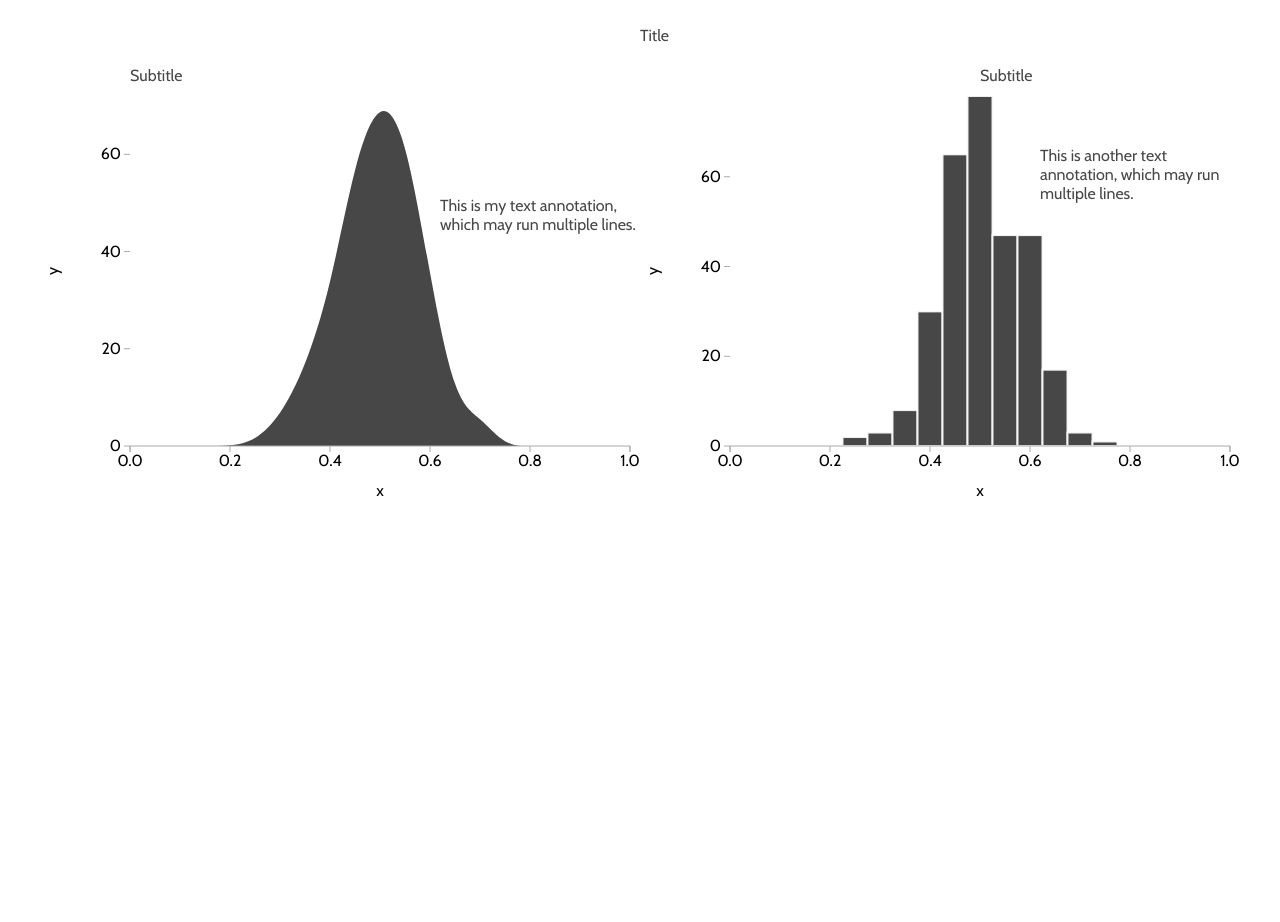
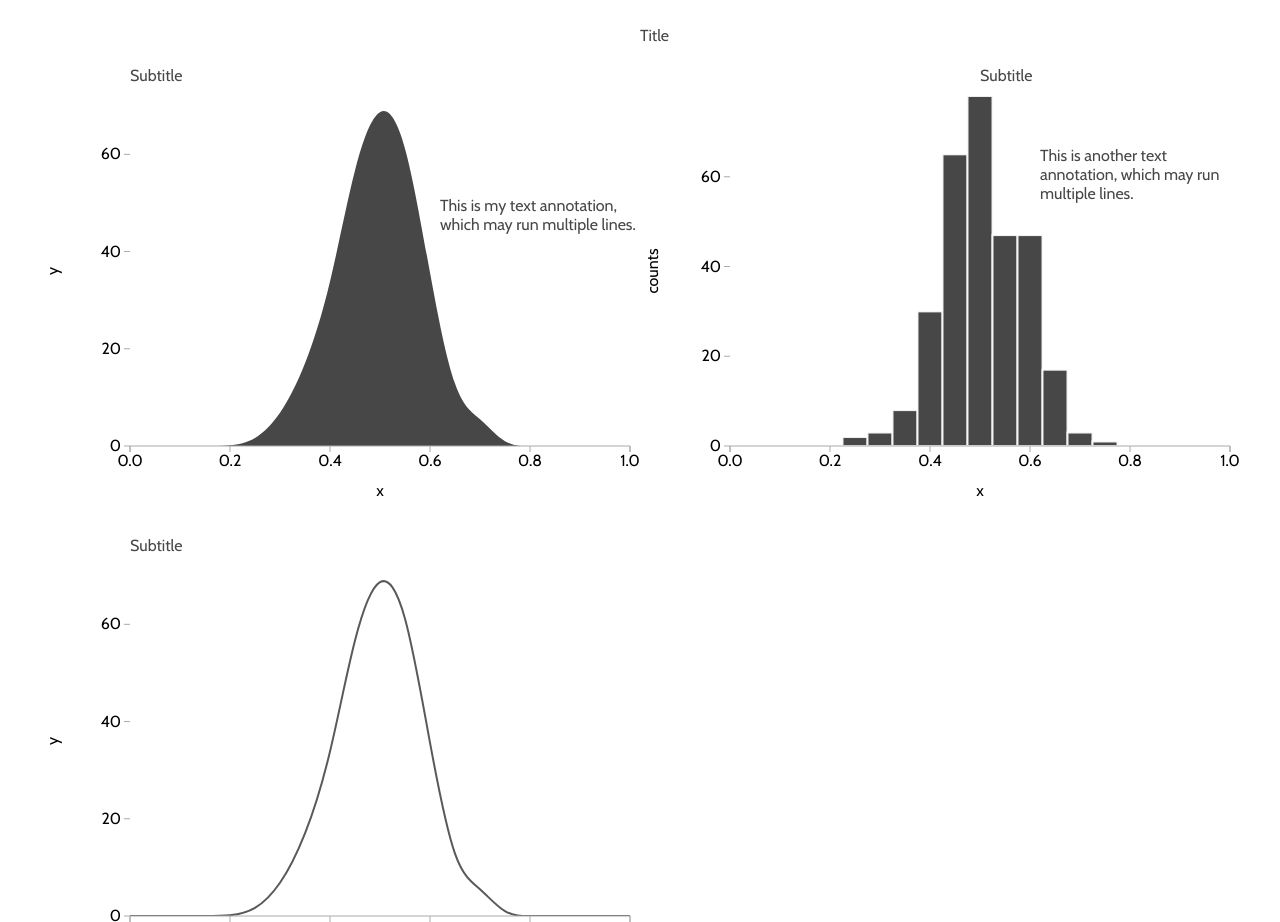
Before and after one commit to figure-io/figure.io, a plain HTML site: page examples/figure/index.html in a window 1280 px wide. Shown: the top 922 px of the page. Drawn offline with nearby package versions, Linux system fonts and the light colour scheme.

Commit message:
Added line marks. Updated demo.

```diff
--- /dev/null
+++ b/examples/figure/data/line.data.json
@@ -0,0 +1 @@
+[[[0,0],[0.05,0],[0.1,0],[0.15000000000000002,0],[0.2,0],[0.25,1],[0.30000000000000004,6],[0.35000000000000003,16],[0.4,32],[0.45,59],[0.5,72],[0.55,65],[0.6000000000000001,35],[0.65,9],[0.7000000000000001,6],[0.75,0],[0.8,0],[0.8500000000000001,0],[0.9,0],[0.9500000000000001,0],[1,0]]]
--- a/examples/figure/js/script.js
+++ b/examples/figure/js/script.js
@@ -4,16 +4,12 @@
 	'use strict';
 
 	var _selection,
+		width = 500,
+		height = 350,
 		figure,
 		canvas,
-		graph,
-		axes,
-		data,
-		area,
-		histogram,
 		annotations,
-		title,
-		text;
+		title;
 
 	// [0] Select the element to which to append the figure:
 	_selection = document.querySelector( '.main' );
@@ -27,7 +23,7 @@
 	// [2] Instantiate a new canvas generator and configure:
 	canvas = xfig.canvas( figure )
 		.width( 1200 )
-		.height( 1000 );
+		.height( 10000 );
 
 	// Create the canvas:
 	canvas.create();
@@ -48,13 +44,30 @@
 	// Create the title element:
 	title.create( 'Title' );
 
-	// [4] Instantiate a new graph generator and configure:
+	// [4] Area chart:
+	Area( canvas, width, height, 90, 80 );
+
+	// [5] Histogram chart:
+	Histogram( canvas, width, height, 690, 80 );
+
+	// [6] Line chart:
+	Line( canvas, width, height, 90, 550 );
+
+
+
+	// CHARTS //
+
+	function Area( canvas, width, height, left, top ) {
+
+		var graph, axes, data, area, annotations, title, text;
+
+		// [1] Instantiate a new graph generator and configure:
 		graph = xfig.graph( canvas )
-		.width( 500 )
-		.height( 350 )
+			.width( width )
+			.height( height )
 			.position({
-			'left': 90,
-			'top': 80
+				'left': left,
+				'top': top
 			})
 			.xMin( 0 )
 			.xMax( 1 )
@@ -66,7 +79,7 @@
 		// Get data:
 		d3.json( 'data/area.data.json', function ( error, json ) {
 
-		// [5] Instantiate a new data generator and configure:
+			// [2] Instantiate a new data generator and configure:
 			data = xfig.data( json )
 				.x( function ( d ) { return d[ 0 ]; } )
 				.y( function ( d ) { return d[ 1 ]; } );
@@ -80,7 +93,7 @@
 					return d[ 1 ];
 				}));
 
-		// [6] Instantiate a new area generator and configure:
+			// [3] Instantiate a new area generator and configure:
 			area = xfig.area( graph )
 				.interpolation( 'basis' )
 				.labels( [ 'data 0' ] );
@@ -88,19 +101,19 @@
 			// Create the area:
 			area.create();
 
-		// [7] Instantiate a new axes generator and configure:
+			// [4] Instantiate a new axes generator and configure:
 			axes = xfig.axes( graph );
 
 			// Create the axes:
 			axes.create();
 
-		// [8] Instantiate a new annotations generator and configure, but this time do so for a graph element:
+			// [5] Instantiate a new annotations generator and configure, but this time do so for a graph element:
 			annotations = xfig.annotations( graph );
 
 			// Create the annotations element:
 			annotations.create();
 
-		// [8.1] Instantiate a new title instance and configure:
+			// [5.1] Instantiate a new title instance and configure:
 			title = annotations.title()
 				.top( -30 )
 				.left( 0 );
@@ -108,7 +121,7 @@
 			// Add a (sub)title:
 			title.create( 'Subtitle' );
 
-		// [8.2] Instantiate a new text instance and configure:
+			// [5.2] Instantiate a new text instance and configure:
 			text = annotations.text()
 				.width( 200 )
 				.height( 100 )
@@ -120,20 +133,87 @@
 
 		});
 
-	// Repeat the above for another dataset:
-	another_graph();
+	} // end FUNCTION area()
 
-	function another_graph() {
+	function Line( canvas, width, height, left, top ) {
+
+		var graph, axes, data, line, annotations, title;
+
+		// [1] Instantiate a new graph generator and configure:
+		graph = xfig.graph( canvas )
+			.width( width )
+			.height( height )
+			.position({
+				'left': left,
+				'top': top
+			})
+			.xMin( 0 )
+			.xMax( 1 )
+			.yMin( 0 );
+
+		// Create the graph:
+		graph.create();
+
+		// Get data:
+		d3.json( 'data/line.data.json', function ( error, json ) {
+
+			// [2] Instantiate a new data generator and configure:
+			data = xfig.data( json )
+				.x( function ( d ) { return d[ 0 ]; } )
+				.y( function ( d ) { return d[ 1 ]; } );
+
+			// Transform the data:
+			data.transform( 2 );
+
+			// Bind the data instance to the graph:
+			graph.data( data )
+				.yMax( data.max( data.data(), function ( d ) {
+					return d[ 1 ];
+				}));
+
+			// [3] Instantiate a new line generator and configure:
+			line = xfig.line( graph )
+				.interpolation( 'basis' )
+				.labels( [ 'data 0' ] );
+
+			// Create the line:
+			line.create();
+
+			// [4] Instantiate a new axes generator and configure:
+			axes = xfig.axes( graph );
+
+			// Create the axes:
+			axes.create();
+
+			// [5] Instantiate a new annotations generator and configure:
+			annotations = xfig.annotations( graph );
+
+			// Create the annotations element:
+			annotations.create();
+
+			// [5.1] Instantiate a new title instance and configure:
+			title = annotations.title()
+				.top( -30 )
+				.left( 0 );
+
+			// Add a (sub)title:
+			title.create( 'Subtitle' );
+
+		});
+
+	} // end FUNCTION line()
+
+	function Histogram( canvas, width, height, left, top ) {
 
 		var graph, data, histogram, edges, axes, annotations, title, text;
 
-		// [9] Instantiate a new graph generator and configure:
+		// [1] Instantiate a new graph generator and configure:
 		graph = xfig.graph( canvas )
-			.width( 500 )
-			.height( 350 )
+			.width( width )
+			.height( height )
 			.position({
-				'left': 690,
-				'top': 80
+				'left': left,
+				'top': top
 			})
 			.xMin( 0 )
 			.xMax( 1 )
@@ -145,7 +225,7 @@
 		// Get data:
 		d3.json( 'data/histogram.data.json', function ( error, json ) {
 
-			// [10] Instantiate a new data generator and configure:
+			// [2] Instantiate a new data generator and configure:
 			data = xfig.data( json )
 				.x( function ( d ) { return d[ 0 ]; } )
 				.y( function ( d ) { return d[ 1 ]; } );
@@ -163,26 +243,27 @@
 					return d[ 1 ];
 				}));
 
-			// [11] Instantiate a new histogram generator and configure:
+			// [3] Instantiate a new histogram generator and configure:
 			histogram = xfig.histogram( graph )
 				.labels( [ 'data 0' ] );
 
 			// Create the histogram:
 			histogram.create();
 
-			// [12] Instantiate a new axes generator and configure:
-			axes = xfig.axes( graph );
+			// [4] Instantiate a new axes generator and configure:
+			axes = xfig.axes( graph )
+				.yLabel( 'counts' );
 
 			// Create the axes:
 			axes.create();
 
-			// [13] Instantiate a new annotations generator and configure, but this time do so for a graph element:
+			// [5] Instantiate a new annotations generator and configure:
 			annotations = xfig.annotations( graph );
 
 			// Create the annotations element:
 			annotations.create();
 
-			// [13.1] Instantiate a new title instance and configure:
+			// [5.1] Instantiate a new title instance and configure:
 			title = annotations.title()
 				.top( -30 )
 				.left( 250 );
@@ -190,7 +271,7 @@
 			// Add a (sub)title:
 			title.create( 'Subtitle' );
 
-			// [13.2] Instantiate a new text instance and configure:
+			// [5.2] Instantiate a new text instance and configure:
 			text = annotations.text()
 				.width( 200 )
 				.height( 100 )
@@ -201,6 +282,7 @@
 			text.create( 'This is another text annotation, which may run multiple lines.' );
 
 		});
-	}
+
+	} // end FUNCTION Histogram()
 
 })();
--- /dev/null
+++ b/src/marks/line.js
@@ -0,0 +1,271 @@
+/**
+*
+*	MARKS: line
+*
+*
+*
+*	DESCRIPTION:
+*		-
+*
+*
+*	API:
+*		-
+*
+*
+*	NOTES:
+*		[1]
+*
+*
+*	TODO:
+*		[1]
+*
+*
+*	HISTORY:
+*		- 2014/04/17: Created. [AReines].
+*
+*
+*	DEPENDENCIES:
+*		[1] d3.js
+*		[2] validate.js
+*
+*
+*	LICENSE:
+*		MIT. http://opensource.org/licenses/MIT
+*
+*	Copyright (c) 2014. Athan Reines.
+*
+*
+*	AUTHOR:
+*		Athan Reines. athan@nodeprime.com. 2014
+*
+*
+*/
+
+// Line //
+
+/**
+* FUNCTION: Line( graph )
+*	Line constructor. Creates a new line instance.
+*
+* @param {object} graph - parent graph instance
+* @returns {object} line instance
+*/
+var Line = function( graph ) {
+
+	// INSTANCE ATTRIBUTES //
+
+	this._parent = graph;
+	this._root = undefined;
+	this._children = {};
+	this._config = {
+		"type": "line",
+		"interpolation": {
+			"mode": "linear",
+			"tension": 0.7
+		},
+		"labels": []
+	};
+
+	// DATA //
+
+	this._data = graph._data;
+
+	// TRANSFORMS //
+
+	this._transforms = {
+		'x': function X( d ) {
+			return graph._xScale( d[ 0 ] );
+		},
+		'y': function Y( d ) {
+			return graph._yScale( d[ 1 ] );
+		}
+	};
+
+	// GENERATOR //
+
+	this._path = this.path()
+		.x( this._transforms.x )
+		.y( this._transforms.y )
+		.interpolate( this._config.interpolation.mode )
+		.tension( this._config.interpolation.tension );
+
+	// REGISTER //
+	if ( graph._config.hasOwnProperty( 'marks' ) ) {
+		graph._config.marks.push( this._config );
+	} else {
+		graph._config.marks = [ this._config ];
+	}
+
+	return this;
+
+}; // end FUNCTION Line()
+
+/**
+* METHOD: create()
+*	Creates a new line element.
+*
+* @returns {object} line instance
+*/
+Line.prototype.create = function() {
+
+	var pChildren = this._parent._children,
+		selection = this._parent._root,
+		labels = this._config.labels,
+		paths;
+
+	// Create the marks group:
+	this._root = selection.append( 'svg:g' )
+		.attr( 'property', 'marks' )
+		.attr( 'class', 'marks' )
+		.attr( 'clip-path', 'url(#' + selection.attr( 'data-clipPath' ) + ')' );
+
+	// Add line paths:
+	paths = this._root.selectAll( '.line' )
+		.data( this._data )
+	  .enter().append( 'svg:path' )
+		.attr( 'property', 'line' )
+		.attr( 'class', 'line' )
+		.attr( 'data-label', function ( d, i ) { return labels[ i ]; })
+		.attr( 'd', this._path );
+
+	// REGISTER //
+
+	// Marks:
+	if ( pChildren.hasOwnProperty( 'marks' ) ) {
+		pChildren.marks.push( this );
+	} else {
+		pChildren.marks = [ this ];
+	}
+
+	return this;
+
+}; // end METHOD create()
+
+/**
+* METHOD: path()
+*	Retrieves the line path generator.
+*
+* @returns {function} line path generator
+*/
+Line.prototype.path = function() {
+	return d3.svg.line();
+}; // end METHOD path()
+
+
+/**
+* METHOD: interpolation( mode )
+*	Interpolation mode setter and getter. If a mode is supplied, sets the instance interpolation mode. If no mode is supplied, returns the instance interpolation mode.
+*
+* @param {string} mode - interpolation mode; must be one of the following: linear, linear-closed, step, step-before, step-after, basis, basis-open, basis-closed, bundle, cardinal, cardinal-open, cardinal-closed, monotone.
+* @returns {object|string} line instance or interpolation mode
+*/
+Line.prototype.interpolation = function( mode ) {
+
+	var self = this;
+
+		// https://github.com/mbostock/d3/wiki/SVG-Shapes#wiki-line_interpolate
+		rules = 'string|matches[linear,linear-closed,step,step-before,step-after,basis,basis-open,basis-closed,bundle,cardinal,cardinal-open,cardinal-closed,monotone]';
+
+	if ( !arguments.length ) {
+		return this._config.interpolation.mode;
+	}
+
+	Validator( mode, rules, function set( errors ) {
+		if ( errors ) {
+			console.error( errors );
+			throw new Error( 'interpolation()::invalid input argument.' );
+		}
+		self._config.interpolation.mode = mode;
+		self._path.interpolate( mode );
+	});
+
+	return this;
+
+}; // end METHOD interpolation()
+
+/**
+* METHOD: tension( value )
+*	Interpolation tension setter and getter. If a value is supplied, sets the instance interpolation tension. If no value is supplied, returns the instance interpolation tension.
+*
+* @param {number} value - interpolation tension; must reside within the interval [0,1].
+* @returns {object|number} line instance or interpolation tension
+*/
+Line.prototype.tension = function( value ) {
+	var self = this,
+		rules = 'interval[0,1]';
+
+	if ( !arguments.length ) {
+		return this._config.interpolation.tension;
+	}
+
+	Validator( value, rules, function set( errors ) {
+		if ( errors ) {
+			console.error( errors );
+			throw new Error( 'tension()::invalid input argument.' );
+		}
+		self._config.interpolation.tension = value;
+		self._path.tension( value );
+	});
+
+	return this;
+
+}; // end METHOD tension()
+
+/**
+* METHOD: labels( arr )
+*	Marks labels setter and getter. If a label array is supplied, sets the marks labels. If no label array is supplied, retrieves the marks labels.
+*
+* @param {array} arr - an array of labels (strings)
+* @returns {object|array} line instance or an array of labels
+*/
+Line.prototype.labels = function ( arr ) {
+	var self = this,
+		rules = 'array';
+
+	if ( !arguments.length ) {
+		return this._config.labels;
+	}
+
+	Validator( arr, rules, function set( errors ) {
+		if ( errors ) {
+			console.error( errors );
+			throw new Error( 'labels()::invalid input argument.' );
+		}
+		self._config.labels = arr;
+	});
+
+	return this;
+
+}; // end METHOD labels()
+
+
+/**
+* METHOD: parent()
+*	Returns the line parent.
+*
+* @returns {object} line parent
+*/
+Line.prototype.parent = function() {
+	return this._parent;
+}; // end METHOD parent()
+
+/**
+* METHOD: config()
+*	Returns the line configuration as a JSON blob.
+*
+* @returns {object} configuration blob
+*/
+Line.prototype.config = function() {
+	// Prevent direct tampering with the config object:
+	return JSON.parse( JSON.stringify( this._config ) );
+}; // end METHOD config()
+
+/**
+* METHOD: children()
+*	Returns the line children.
+*
+* @returns {object} line children
+*/
+Line.prototype.children = function() {
+	return this._children;
+}; // end METHOD children()
--- a/src/xfig.js
+++ b/src/xfig.js
@@ -96,6 +96,16 @@ xfig.area = function( graph ) {
 	return new Area( graph );
 };
 
+xfig.line = function( graph ) {
+	if ( !graph ) {
+		throw new Error( 'line()::graph not provided. Unable to initialize line constructor.' );
+	}
+	if ( !( graph instanceof Graph ) ) {
+		throw new Error( 'line()::invalid input parameter. Input argument must be a Graph instance.' );
+	}
+	return new Line( graph );
+};
+
 xfig.histogram = function( graph ) {
 	if ( !graph ) {
 		throw new Error( 'histogram()::graph not provided. Unable to initialize histogram constructor.' );
```
Also changed, not shown: TODO.md (+10 -4 lines), examples/figure/css/styles.css (+7 -0 lines), examples/figure/index.html (+1 -0 lines). Lines whose indentation alone changed are shown as unchanged.
